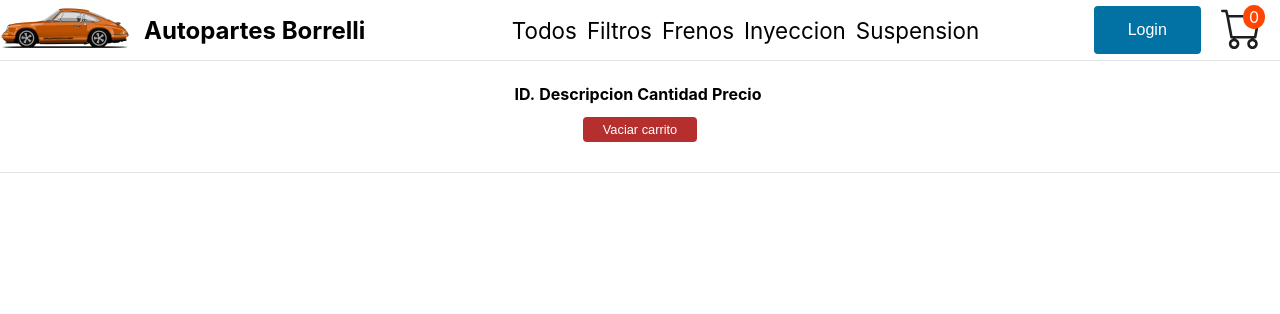
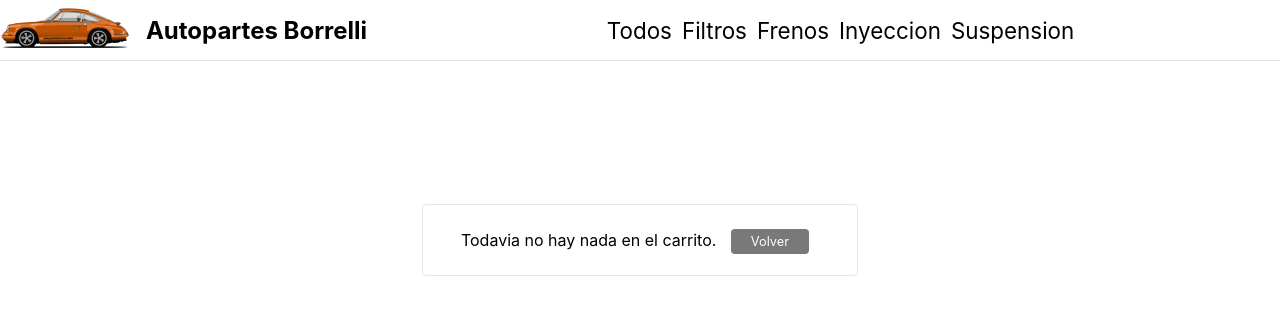
Before and after one commit to ngborrelli/Autopartes-Borrelli, a React (Create React App) app: page /cart in a window 1280 px wide. Shown: the top 314 px of the page. Built offline with nearby package versions, Linux system fonts and the light colour scheme.

Commit message:
Cart View

```diff
--- a/src/app/CartContext.js
+++ b/src/app/CartContext.js
@@ -9,6 +9,28 @@ const Provider = ( { children } ) => {
         !items.find(item => item.id === newItem.id) && setItems([...items, newItem]);
     };
 
+
+    const calcularImporte = () => {
+        let importe = 0;
+
+        items.map ( (item, i) => {
+            importe+=item.precio*item.cantidad;
+        })
+
+        return importe;
+    }
+
+    const countItems = () => {
+
+        let contador = 0;
+
+        items.map( (item, i) => {
+            contador+=item.cantidad;
+        })
+
+        return contador;
+    };
+
     const removeItem = id => setItems(items.filter(item => item.id !== id));
 
     const clearItems = () => setItems([]);
@@ -16,7 +38,7 @@ const Provider = ( { children } ) => {
     const isInCart = (id) => items.find(item => item.id === id) ? true : false;
 
     return (
-        <CartContext.Provider value={{items, addItem, removeItem, clearItems, isInCart}}>
+        <CartContext.Provider value={{items, addItem, removeItem, clearItems, isInCart, countItems, calcularImporte}}>
             { children }
         </CartContext.Provider>
     );
--- a/src/assets/css/estilos.css
+++ b/src/assets/css/estilos.css
@@ -191,10 +191,31 @@
 
 .tablaCarrito {
     margin: 0 auto;
+    width: 70%;
 }
 
 .tablaCarrito td {
     padding: 20px;
+}
+
+.tablaCarrito th {
+    width: 10%;
+}
+
+.tablaCarrito th+th {
+    width: 30%;
+}
+
+.tablaCarrito th+th+th {
+    width: 5%;
+}
+
+.tablaCarrito th+th+th+th {
+    width: 5%;
+}
+
+.tablaCarrito th+th+th+th+th {
+    width: 5%;
 }
 
 .divTablaCarrito {
@@ -225,3 +246,28 @@
     padding: 5px 20px;
     cursor: pointer;
 }
+
+.carritoVacio {
+    border: 1px solid rgb(229, 229, 229);
+    border-radius: 4px;
+    padding: 25px;
+    width: 30%;
+
+    position: absolute;
+    left: 50%;
+    top: 30%;
+    -webkit-transform: translate(-50%, -50%);
+    transform: translate(-50%, -50%);
+}
+
+.linkCarritoVacio {
+    text-decoration: none;
+    font-size: 0.8rem;
+    margin: 10px;
+    background-color: #797979;
+    border: none;
+    border-radius: 4px;
+    color: white;
+    padding: 5px 20px;
+    cursor: pointer;
+}
--- a/src/components/Cart.js
+++ b/src/components/Cart.js
@@ -1,13 +1,19 @@
 import React from 'react'
 import { useContext } from 'react';
 import { CartContext } from '../app/CartContext';
+import { Link } from 'react-router-dom';
 
 
 const Cart = () => {
 
-  const { items, addItem, removeItem, clearItems } = useContext(CartContext);
+  let importeTotal = 0;
+
+  const { items, addItem, removeItem, clearItems, countItems, calcularImporte } = useContext(CartContext);
 
   return (
+
+    countItems() > 0 ?
+
     <div className="divTablaCarrito" key="1">
       <table className="tablaCarrito">
         <thead>
@@ -20,6 +26,9 @@ const Cart = () => {
             </th>
             <th>
               Cantidad
+            </th>
+            <th>
+              Precio Unitario
             </th>
             <th>
               Precio
@@ -47,16 +56,52 @@ const Cart = () => {
                     {item.precio}
                   </td>
                   <td>
+                    {item.precio*item.cantidad}
+                  </td>
+                  <td>
                     <button className="botonQuitar" key={i} onClick={ () => removeItem(item.id) }>Quitar</button>
                   </td>
                 </tr>
+
             )
           }
+
+          <tr>
+            <td>
+
+            </td>
+            <td>
+
+            </td>
+            <td>
+
+            </td>
+            <td>
+              <b>Total</b>
+            </td>
+            <td>
+            {
+              calcularImporte()
+            }
+            </td>
+            <td>
+
+            </td>
+          </tr>
 
         </tbody>
       </table>
       <button className="botonVaciar" onClick={ () => clearItems() } >Vaciar carrito</button>
     </div>
+
+    :
+
+    <div className="carritoVacio">
+      <span> Todavia no hay nada en el carrito. </span>
+      <Link className="linkCarritoVacio" to="/">
+            Volver
+      </Link>
+    </div>
   )
 }
 
--- a/src/components/CartWidget.js
+++ b/src/components/CartWidget.js
@@ -2,15 +2,17 @@ import React from 'react';
 import { useContext } from 'react';
 import carrito from '../assets/images/cart.svg';
 import { CartContext } from '../app/CartContext';
+import { Link } from 'react-router-dom';
 
 const CartWidget = () => {
 
-  const { items, addItem, removeItem, clearItems } = useContext(CartContext);
+  const { items, addItem, removeItem, clearItems, countItems } = useContext(CartContext);
 
   return (
     <div className="carrito">
-        <img src={carrito} alt="CartWidget"></img>
-        <span id="contadorCarrito">{items.length}</span>
+        <Link to="/cart"><img src={carrito} alt="CartWidget"></img></Link>
+        <span id="contadorCarrito">{countItems()}</span>
+
     </div>
   )
 }
--- a/src/components/ItemDetail.js
+++ b/src/components/ItemDetail.js
@@ -6,7 +6,7 @@ import { CartContext } from '../app/CartContext';
 
 const ItemDetail = (prop) => {
 
-    const { items, addItem, removeItem, clearItems } = useContext(CartContext);
+    const { items, addItem, removeItem, clearItems, countItems } = useContext(CartContext);
 
     const [cantidad, setCantidad] = useState(0);
 
--- a/src/components/NavBar.js
+++ b/src/components/NavBar.js
@@ -3,6 +3,8 @@ import logo from '../assets/images/porsche.png';
 import CartWidget from './CartWidget';
 import { Link } from 'react-router-dom';
 import { getCategorias } from './ApiCalls';
+import { CartContext } from '../app/CartContext';
+import { useContext } from 'react';
 
 const NavBar = () => {
 
@@ -12,6 +14,7 @@ const NavBar = () => {
     })
 });
 
+const { items, addItem, removeItem, clearItems, countItems } = useContext(CartContext);
 const [categorias, setCategorias] = useState([]);
 
   return (
@@ -23,10 +26,9 @@ const [categorias, setCategorias] = useState([]);
             categorias.map((categoria, i) => <Link className="linkCategorias" key={i} to={`/categoria/${categoria}`}>{categoria}</Link>)
           }
         </ul>
-
-        <button>Login</button>
-
-        < CartWidget />
+        {
+          countItems() > 0 && <CartWidget />
+        }
     </nav>
   )
 }
```
